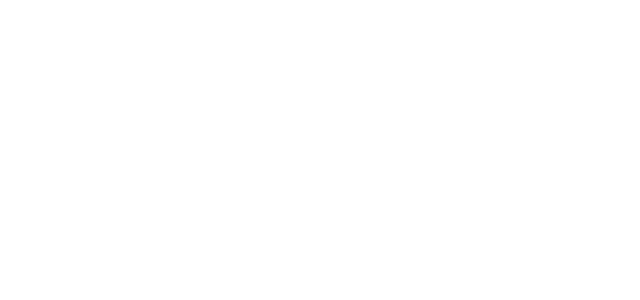
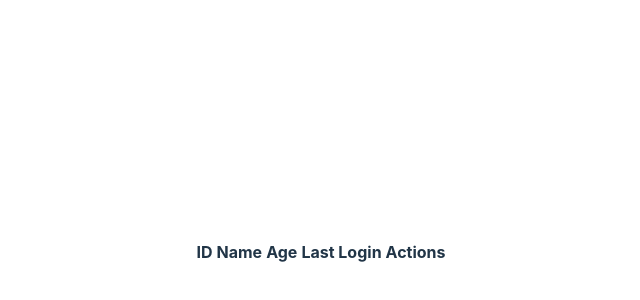
Before and after one commit to bboysquiz/art-accessorize-vue-ts-test, a Vue app: page / in a window 1280 px wide. Shown: the part 148-448 px from the top of the page, without its empty margins (319-959 px from the left). Built offline with nearby package versions, Linux system fonts and the light colour scheme.

Commit message:
created table with data from another file, put data into a separate file

```diff
--- a/package.json
+++ b/package.json
@@ -13,7 +13,9 @@
     "vue": "^3.3.4"
   },
   "devDependencies": {
+    "@types/vue": "^2.0.0",
     "@vitejs/plugin-vue": "^4.2.3",
+    "@vue/runtime-dom": "^3.3.4",
     "typescript": "^5.0.2",
     "vite": "^4.4.5",
     "vue-tsc": "^1.8.5"
--- a/src/App.vue
+++ b/src/App.vue
@@ -1,9 +1,9 @@
 <script setup lang="ts">
-
+import UserTable from './components/UserTable.vue';
 </script>
 
 <template>
-
+ <UserTable />
 </template>
 
 <style scoped>
--- a/src/components/UserTable.vue
+++ b/src/components/UserTable.vue
@@ -1,7 +1,36 @@
 <script setup lang="ts">
+import { ref } from 'vue';
+import userData from '../data'
+
+
+const users = ref(userData);
 
 </script>
 
-<template></template>
+<template>
+    <table>
+        <thead>
+            <tr>
+                <th>ID</th>
+                <th>Name</th>
+                <th>Age</th>
+                <th>Last Login</th>
+                <th>Actions</th>
+            </tr>
+        </thead>
+        <tbody>
+            <tr v-for="user in users" :key="user.id">
+                <td>{{ user.id }}</td>
+                <td>{{ user.name }}</td>
+                <td>{{ user.age }}</td>
+                <td>{{ user.last_login }}</td>
+                <td>
+                    <button>Edit</button>
+                    <button>Delete</button>
+                </td>
+            </tr>
+        </tbody>
+    </table>
+</template>
 
 <style scoped></style>
--- a/tsconfig.json
+++ b/tsconfig.json
@@ -7,7 +7,7 @@
     "skipLibCheck": true,
 
     /* Bundler mode */
-    "moduleResolution": "bundler",
+    "moduleResolution": "node",
     "allowImportingTsExtensions": true,
     "resolveJsonModule": true,
     "isolatedModules": true,
```
Also changed, not shown: 1 other file (tests, documents, lock files or other folders).
